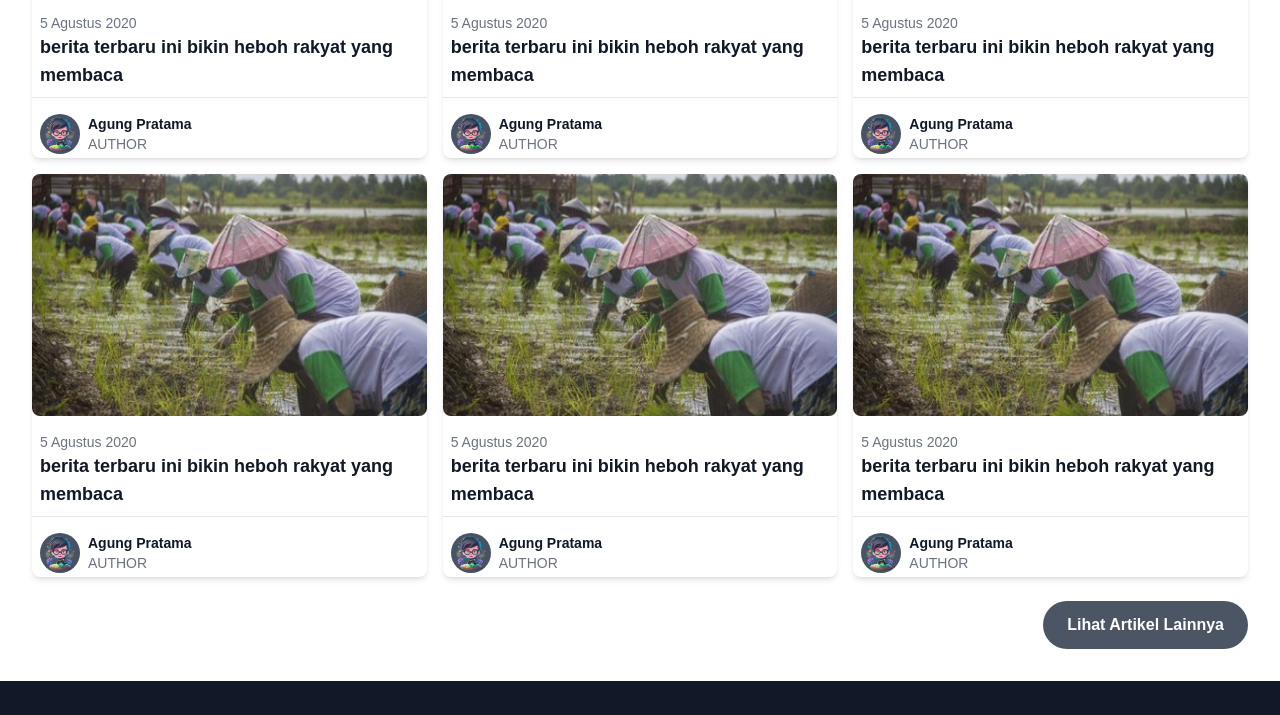
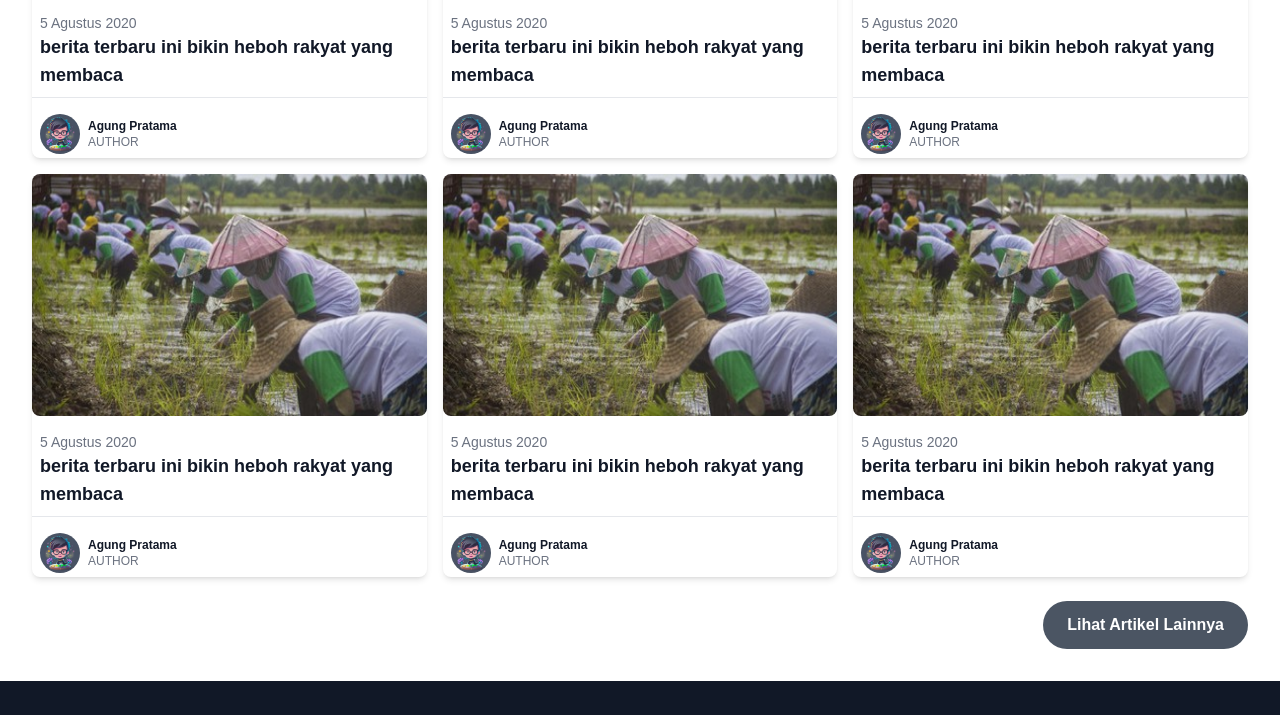
Before and after one commit to dejauls/agritani, a website: page index.html in a window 1280 px wide. Shown: the part 5434-6149 px from the top of the page. Drawn offline with nearby package versions, Linux system fonts and the light colour scheme.

Commit message:
perbaiki teks author

```diff
--- a/index.html
+++ b/index.html
@@ -445,8 +445,8 @@
                 <div class="flex items-center p-2 mb-4">
                     <img src="/src/img/avavava.jpeg" alt="Author" class="w-10 h-10 rounded-full mr-2">
                     <div >
-                        <p class="text-sm font-bold text-gray-900">Agung Pratama</p>
-                        <p class="text-sm text-gray-500">AUTHOR</p>
+                        <p class="text-xs font-bold text-gray-900">Agung Pratama</p>
+                        <p class="text-xs text-gray-500">AUTHOR</p>
                     </div>
                 </div>
             </div>
@@ -460,8 +460,8 @@
                 <div class="flex items-center p-2 mb-4">
                     <img src="/src/img/avavava.jpeg" alt="Author" class="w-10 h-10 rounded-full mr-2">
                     <div >
-                        <p class="text-sm font-bold text-gray-900">Agung Pratama</p>
-                        <p class="text-sm text-gray-500">AUTHOR</p>
+                        <p class="text-xs font-bold text-gray-900">Agung Pratama</p>
+                        <p class="text-xs text-gray-500">AUTHOR</p>
                     </div>
                 </div>
             </div>
@@ -475,8 +475,8 @@
                 <div class="flex items-center p-2 mb-4">
                     <img src="/src/img/avavava.jpeg" alt="Author" class="w-10 h-10 rounded-full mr-2">
                     <div >
-                        <p class="text-sm font-bold text-gray-900">Agung Pratama</p>
-                        <p class="text-sm text-gray-500">AUTHOR</p>
+                        <p class="text-xs font-bold text-gray-900">Agung Pratama</p>
+                        <p class="text-xs text-gray-500">AUTHOR</p>
                     </div>
                 </div>
             </div>
@@ -490,8 +490,8 @@
                 <div class="flex items-center p-2 mb-4">
                     <img src="/src/img/avavava.jpeg" alt="Author" class="w-10 h-10 rounded-full mr-2">
                     <div >
-                        <p class="text-sm font-bold text-gray-900">Agung Pratama</p>
-                        <p class="text-sm text-gray-500">AUTHOR</p>
+                        <p class="text-xs font-bold text-gray-900">Agung Pratama</p>
+                        <p class="text-xs text-gray-500">AUTHOR</p>
                     </div>
                 </div>
             </div>
@@ -505,8 +505,8 @@
                 <div class="flex items-center p-2 mb-4">
                     <img src="/src/img/avavava.jpeg" alt="Author" class="w-10 h-10 rounded-full mr-2">
                     <div >
-                        <p class="text-sm font-bold text-gray-900">Agung Pratama</p>
-                        <p class="text-sm text-gray-500">AUTHOR</p>
+                        <p class="text-xs font-bold text-gray-900">Agung Pratama</p>
+                        <p class="text-xs text-gray-500">AUTHOR</p>
                     </div>
                 </div>
             </div>
@@ -520,8 +520,8 @@
                 <div class="flex items-center p-2 mb-4">
                     <img src="/src/img/avavava.jpeg" alt="Author" class="w-10 h-10 rounded-full mr-2">
                     <div >
-                        <p class="text-sm font-bold text-gray-900">Agung Pratama</p>
-                        <p class="text-sm text-gray-500">AUTHOR</p>
+                        <p class="text-xs font-bold text-gray-900">Agung Pratama</p>
+                        <p class="text-xs text-gray-500">AUTHOR</p>
                     </div>
                 </div>
             </div>
```
